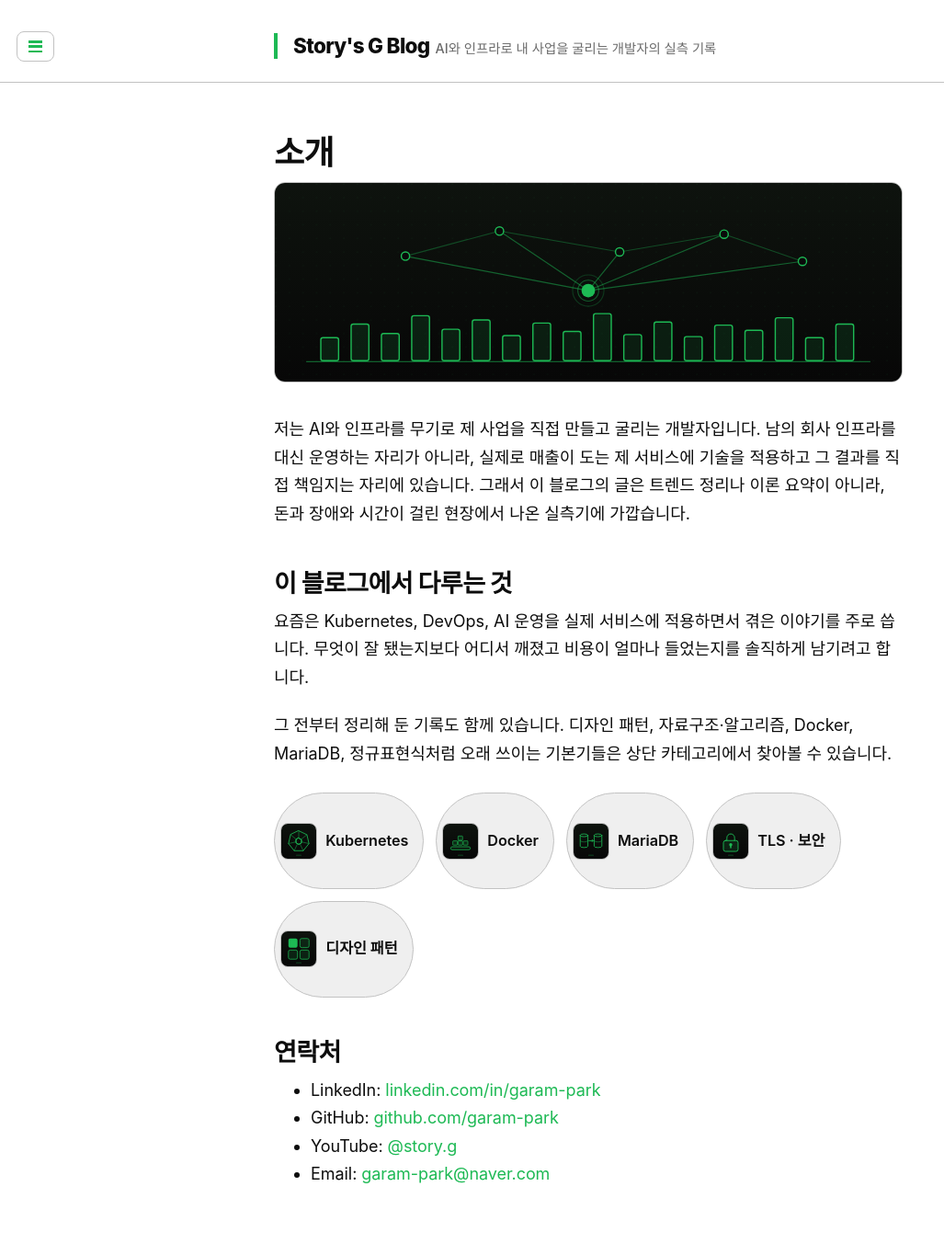
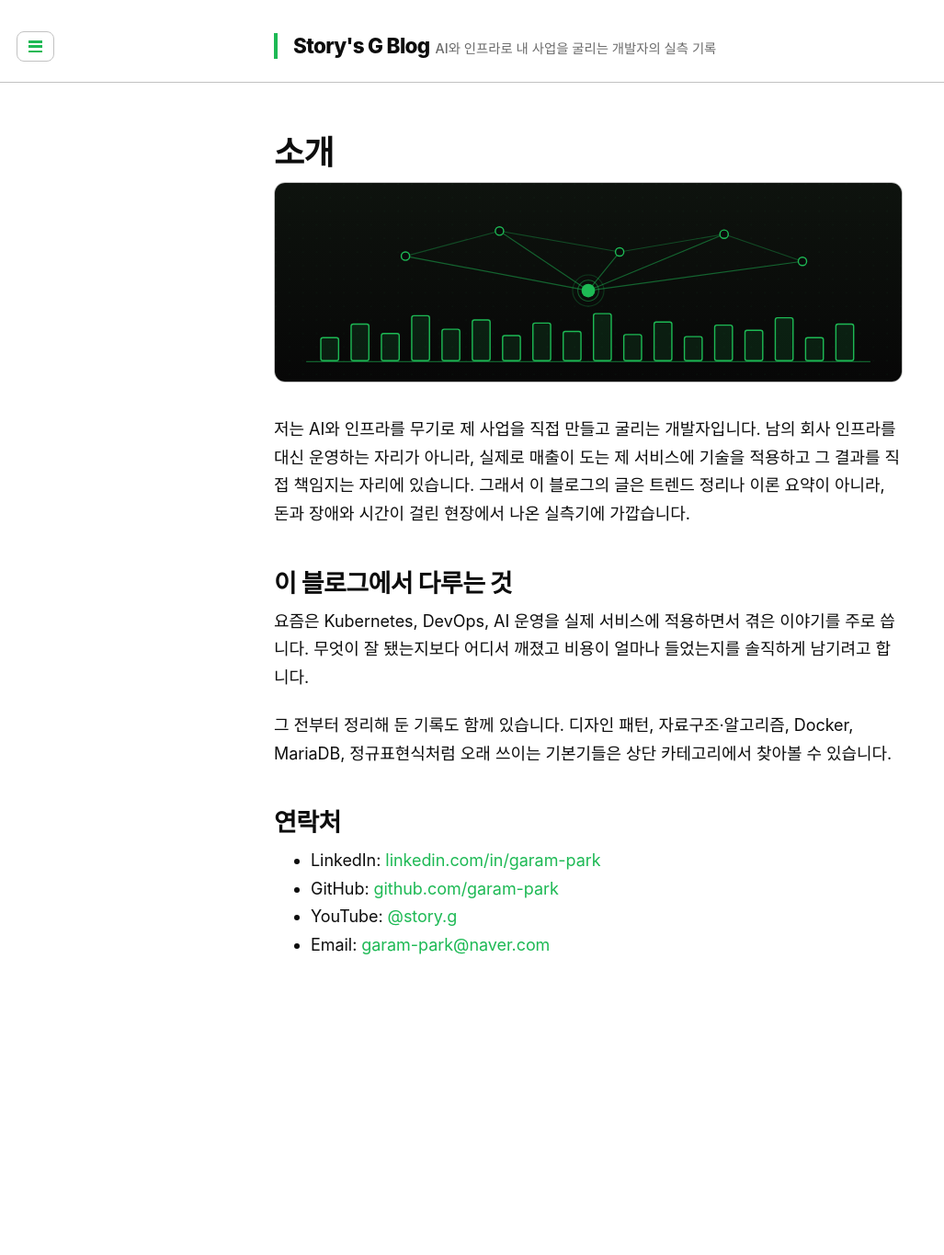
Before and after one commit to garam-park/garam-park.github.io, a Jekyll site: the page built from about.md, in a window 1280 px wide. Shown: the whole page at 92% size, without its empty margins (0-1027 px from the left). Built offline with Jekyll 4.4.1, drawn with Linux system fonts in a browser that asks for light colours; some web fonts are replaced; after the commit the page ends 1115 px from its top, so only the background shows below that.

Commit message:
About 주제 아이콘 칩 제거
알약형 의도와 달리 불릿 목록으로 노출돼 보기 좋지 않아 제거.
히어로 배너는 유지.

```diff
--- a/about.md
+++ b/about.md
@@ -15,14 +15,6 @@ description: "AI와 인프라로 직접 사업을 만들고 굴리는 개발자
 
 그 전부터 정리해 둔 기록도 함께 있습니다. 디자인 패턴, 자료구조·알고리즘, Docker, MariaDB, 정규표현식처럼 오래 쓰이는 기본기들은 상단 카테고리에서 찾아볼 수 있습니다.
 
-<ul class="about-topics" aria-label="주로 다루는 주제">
-  <li><img src="/images/featured/kubernetes.svg" alt="" width="40" height="40"><span>Kubernetes</span></li>
-  <li><img src="/images/featured/docker.svg" alt="" width="40" height="40"><span>Docker</span></li>
-  <li><img src="/images/featured/mariadb-replication.svg" alt="" width="40" height="40"><span>MariaDB</span></li>
-  <li><img src="/images/featured/letsencrypt.svg" alt="" width="40" height="40"><span>TLS · 보안</span></li>
-  <li><img src="/images/featured/solid-srp.svg" alt="" width="40" height="40"><span>디자인 패턴</span></li>
-</ul>
-
 ## 연락처
 
 - LinkedIn: [linkedin.com/in/garam-park](https://www.linkedin.com/in/garam-park-7ab39793/)
--- a/public/css/modern.css
+++ b/public/css/modern.css
@@ -448,7 +448,7 @@ a.sidebar-nav-item:focus {
 }
 
 /* ----------------------------------------------------------------------------
- * About 페이지 — 히어로 배너 + 주제 칩
+ * About 페이지 — 히어로 배너
  * ------------------------------------------------------------------------- */
 .about-hero {
   display: block;
@@ -457,32 +457,6 @@ a.sidebar-nav-item:focus {
   border: 1px solid var(--color-border);
   border-radius: 12px;
   margin: .5rem 0 2rem;
-}
-.about-topics {
-  list-style: none;
-  margin: 1.5rem 0;
-  padding: 0;
-  display: flex;
-  flex-wrap: wrap;
-  gap: .7rem;
-}
-.about-topics li {
-  display: flex;
-  align-items: center;
-  gap: .5rem;
-  margin: 0;
-  padding: .35rem .9rem .35rem .35rem;
-  background: var(--color-section);
-  border: 1px solid var(--color-border);
-  border-radius: 999px;
-  font-size: .9rem;
-  font-weight: 600;
-  color: var(--color-text);
-}
-.about-topics img {
-  width: 40px;
-  height: 40px;
-  border-radius: 8px;
 }
 
 /* ----------------------------------------------------------------------------
```
